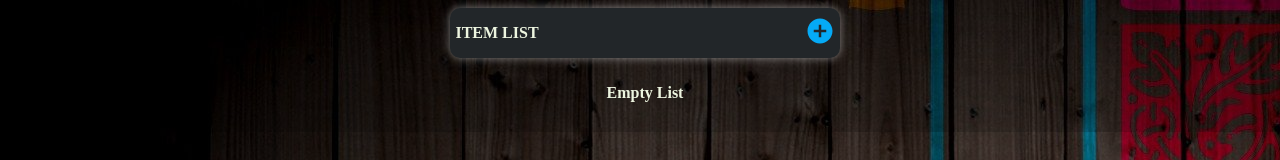
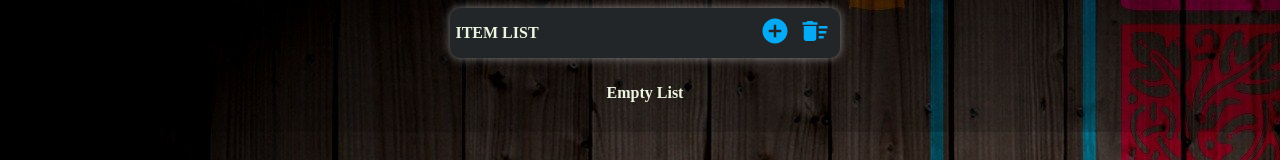
Before and after one commit to BijoyDutta95/ItemsApp, a React (Create React App) app: page / in a window 1280 px wide. Shown: the top 160 px of the page. Built offline with nearby package versions, Linux system fonts and the light colour scheme.

Commit message:
Delete Entire List Functionality added

```diff
--- a/src/Context/AppReducer.js
+++ b/src/Context/AppReducer.js
@@ -24,6 +24,11 @@ export default (state,action) => {
             return{
                 items:updateditems
             }
+
+        case 'REMOVE_ALL':
+            return {
+                items: []
+            }
         default:
             return state;
     }
--- a/src/Context/GlobalState.js
+++ b/src/Context/GlobalState.js
@@ -16,7 +16,11 @@ export const GlobalPorvider = ({ children})=>{
             payload:id
         })
     }
-
+    const removeAll = () =>{
+        dispatch({
+            type:'REMOVE_ALL'
+        })
+    }
     const addItem = (item) => {
         dispatch({
             type: 'ADD_ITEM',
@@ -36,7 +40,8 @@ export const GlobalPorvider = ({ children})=>{
             items:state.items,
             removeItem,
             addItem,
-            editItem
+            editItem,
+            removeAll
         }}>
         {children}
         </GlobalContext.Provider>
--- a/src/components/EditItem.js
+++ b/src/components/EditItem.js
@@ -16,8 +16,9 @@ const EditItem = (props) => {
     useEffect(()=>{
         const itemId=currentItemID;
         const selectedItem= items.find(item => item.id === itemId)
-        setSelectedItem(selectedItem)
+    setSelectedItem(selectedItem)
     }, [currentItemID, items])
+
     const onSubmit = () =>{
         editItem(selectedItem)
         history.push("/");
--- a/src/components/Heading.js
+++ b/src/components/Heading.js
@@ -1,12 +1,24 @@
-import React from 'react'
+import React,{useContext} from 'react'
 import {Link} from 'react-router-dom'
 import AddIcon from '@material-ui/icons/AddCircle';
+import DeleteSweepIcon from '@material-ui/icons/DeleteSweep';
+import {GlobalContext} from '../Context/GlobalState'
+
 import './Home.css'
 const Heading = () => {
+    const {removeAll} =useContext(GlobalContext);
+
+    const deleteAllItems = () =>{
+        removeAll();
+    }
+
     return (
         <div className="heading">
             <p>ITEM  LIST</p>
-            <Link to="/add"><AddIcon className="iconLink"/></Link>
+            <div>
+                <Link to="/add"><AddIcon className="iconLink" title="Add New Item"/></Link>
+                <DeleteSweepIcon className="iconLink" title="Delete Entire List" onClick={deleteAllItems}/>
+            </div>
         </div>
     )
 }
--- a/src/components/Home.css
+++ b/src/components/Home.css
@@ -23,6 +23,7 @@
     color: #05AAF6;
     width: 30px !important;
     height: 30px !important;
+    padding: 0 5px;
 }
 .itemBlock{
     width: 100%;
```
Also changed, not shown: 1 other file (tests, documents, lock files or other folders).
